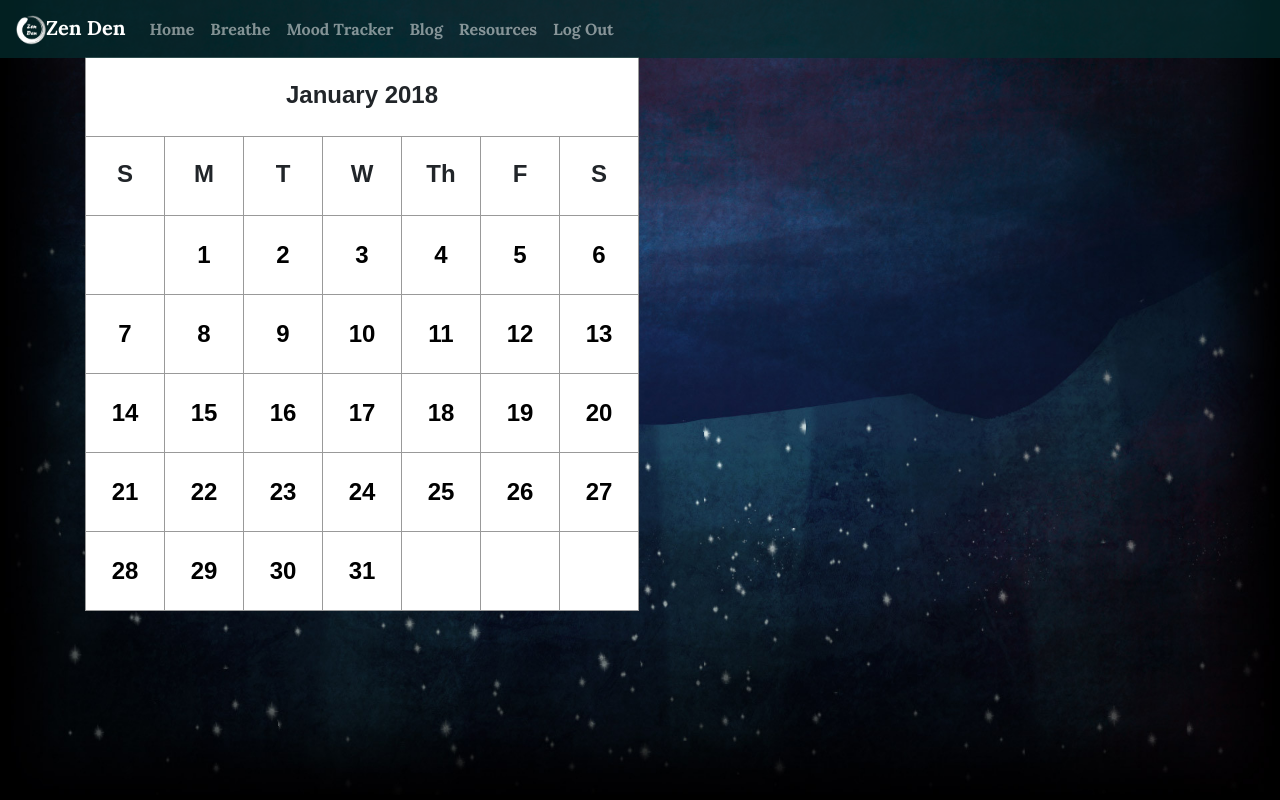
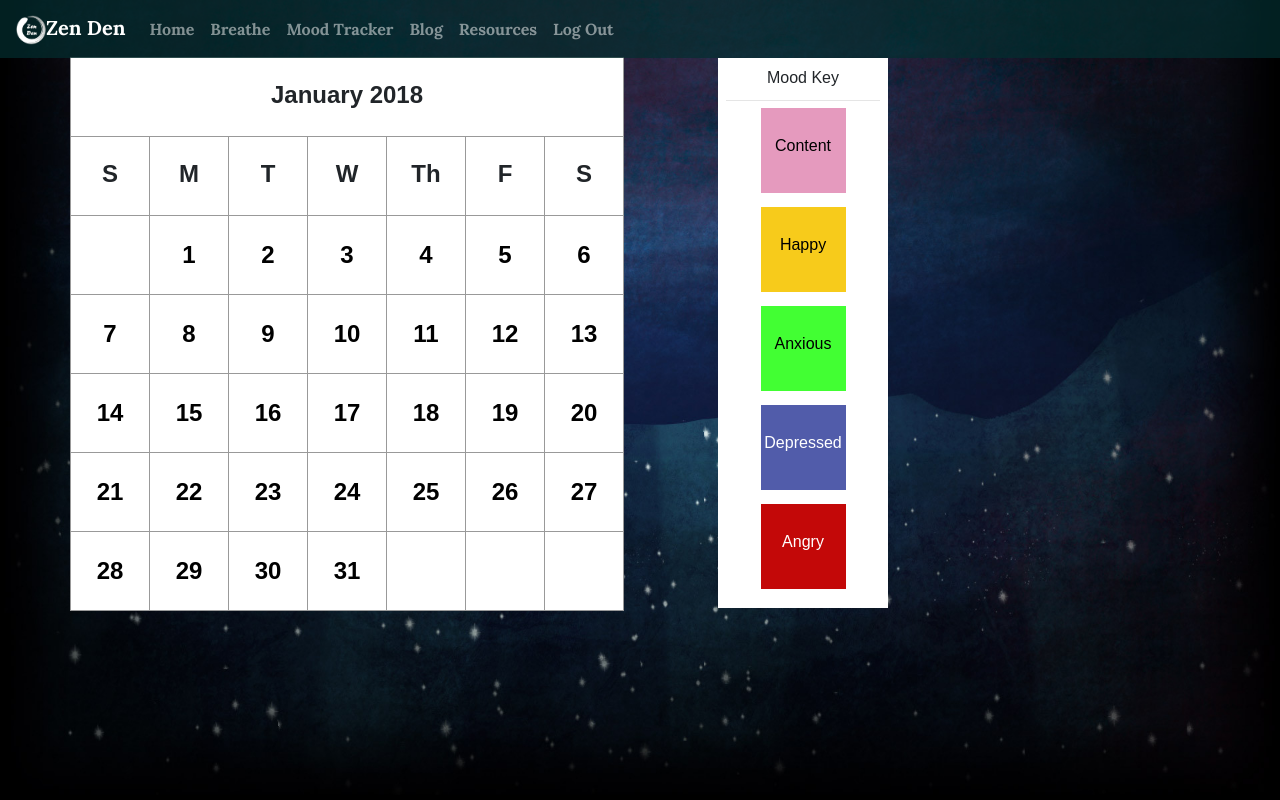
Before and after one commit to drdito/Zen-Den, a React (Create React App) app in the folder client/: page /moodtracker in a window 1280 px wide. Built offline with nearby package versions, Linux system fonts and the light colour scheme; a web font is replaced by a local one.

Commit message:
Added a key for mood colors for the calendar.

```diff
--- a/client/src/components/Containers/MoodTracker/MoodTracker.js
+++ b/client/src/components/Containers/MoodTracker/MoodTracker.js
@@ -5,6 +5,7 @@ import Nav from '../../Nav';
 import Container from '../../Bootstrap/Container';
 import Row from '../../Bootstrap/Row';
 import Col from '../../Bootstrap/Col';
+import MoodTrackerKey from '../../MoodTrackerKey';
 
 const MoodTracker = () => (
   <div>
@@ -14,9 +15,15 @@ const MoodTracker = () => (
       </Col>
     </Row>
     <Container>
-      <div>
-        <Calendar />
-      </div>
+      <Row>
+        <div>
+          <Calendar />
+        </div>
+        <Col size="lg-1"/>
+        <div>
+          <MoodTrackerKey />
+        </div>
+      </Row>
     </Container>
   </div>
 );
--- a/client/src/components/Containers/MoodTracker/moodTracker.css
+++ b/client/src/components/Containers/MoodTracker/moodTracker.css
@@ -80,22 +80,30 @@
 
 
 .moodColor {
-  height: 110px;
-  width: 110px;
+  height: 85px;
+  width: 85px;
   float: left;
   border: none;
-  margin-right: 8px;
-  margin-left: 10px;
+  margin-top: 7px;
+  margin-bottom: 7px;
+  margin-left: 25%;
+  text-align: center;
+  color: black;
+  padding-top: 15%;
 }
 
-.moodColor:hover {
-  border: solid 5px rgb(173, 45, 167);
+.moodTrackerKey {
+  float: left;
+  background: #fff;
+  width: 170px;
+  height: 550px;
 }
 
-.moodColor:focus {
-  border: solid 5px rgb(173, 45, 167);
+.moodKeyLabel {
+  text-align: center;
+  margin: 8px 0 10px 0;
 }
 
-.angryMood {
-  background: red;
+hr {
+  margin: 0 8px;
 }
--- /dev/null
+++ b/client/src/components/MoodTrackerKey/MoodTrackerKey.js
@@ -0,0 +1,33 @@
+import React from 'react';
+
+const MoodTrackerKey = () => {
+  return (
+    <div className="moodTrackerKey">
+      <p className="moodKeyLabel">Mood Key</p>
+      <hr />
+      <div className="moodColor" style={{backgroundColor: '#E59ABE'}}>
+        Content
+      </div>
+
+      <div className="moodColor" style={{backgroundColor: '#F7CB1B'}}>
+        Happy
+      </div>
+
+      <div className="moodColor" style={{backgroundColor: '#42FF33'}}>
+        Anxious
+      </div>
+
+      <div className="moodColor" style={{backgroundColor: '#515CAA', color: 'white'}}>
+        Depressed
+      </div>
+
+      <div className="moodColor" style={{backgroundColor: '#C30808', color: 'white'}}>
+        Angry
+      </div>
+
+    </div>
+  );
+}
+
+
+export default MoodTrackerKey;
--- /dev/null
+++ b/client/src/components/MoodTrackerKey/index.js
@@ -0,0 +1 @@
+export { default } from "./MoodTrackerKey";
```
